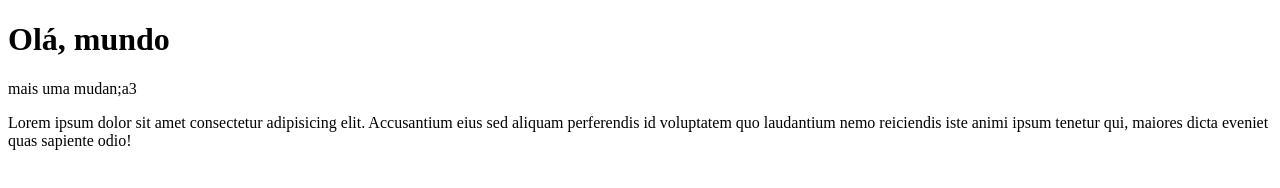
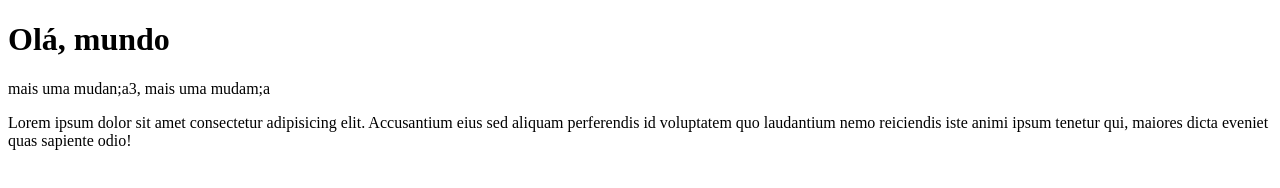
Before and after one commit to FelipeTMedina/Olamundo, a plain HTML site: page site exemplo/index.html in a window 1280 px wide. Drawn offline with Linux system fonts and the light colour scheme.

Commit message:
quarta mudan;a

```diff
--- a/site exemplo/index.html
+++ b/site exemplo/index.html
@@ -9,7 +9,7 @@
 <body>
 
     <h1>Olá, mundo</h1>
-    <p>mais uma mudan;a3
+    <p>mais uma mudan;a3, mais uma mudam;a
     </p>
     <p>Lorem ipsum dolor sit amet consectetur adipisicing elit. Accusantium eius sed aliquam perferendis id voluptatem quo laudantium nemo reiciendis iste animi ipsum tenetur qui, maiores dicta eveniet quas sapiente odio!</p>
 
```
